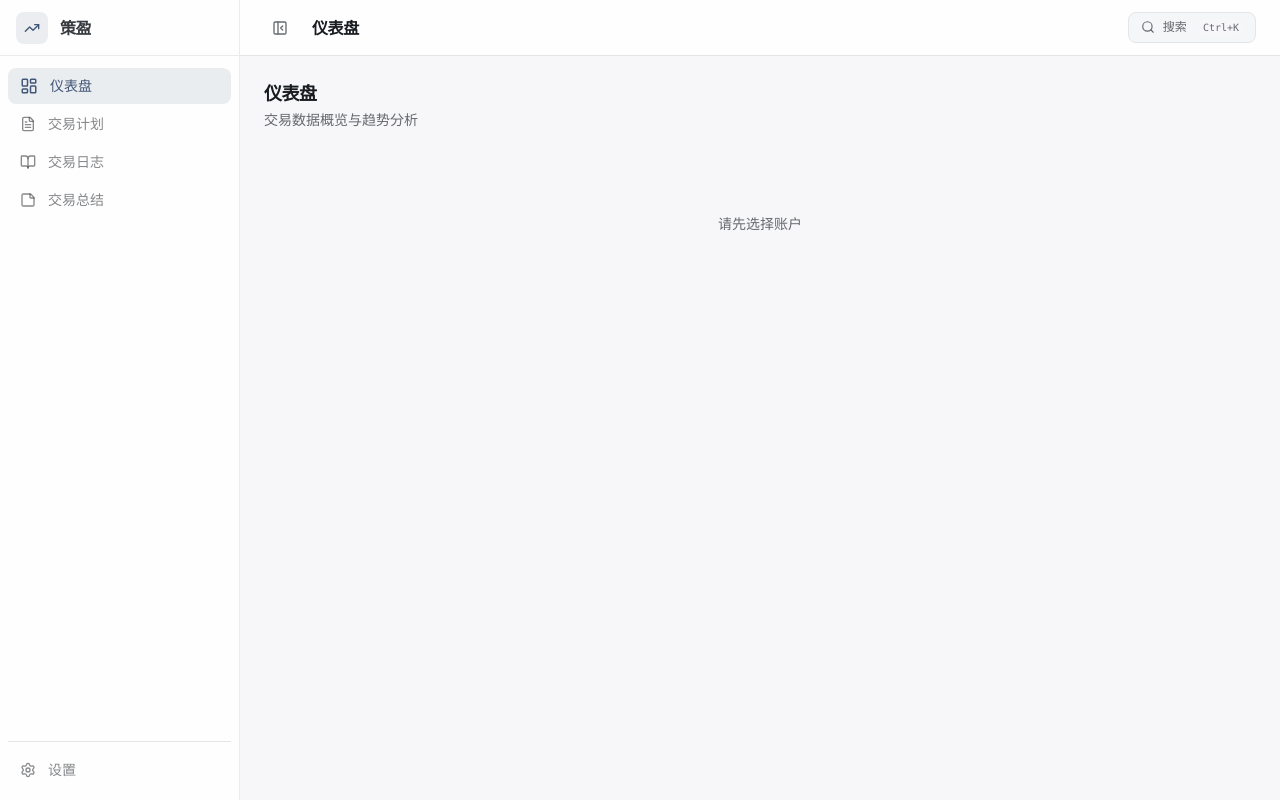
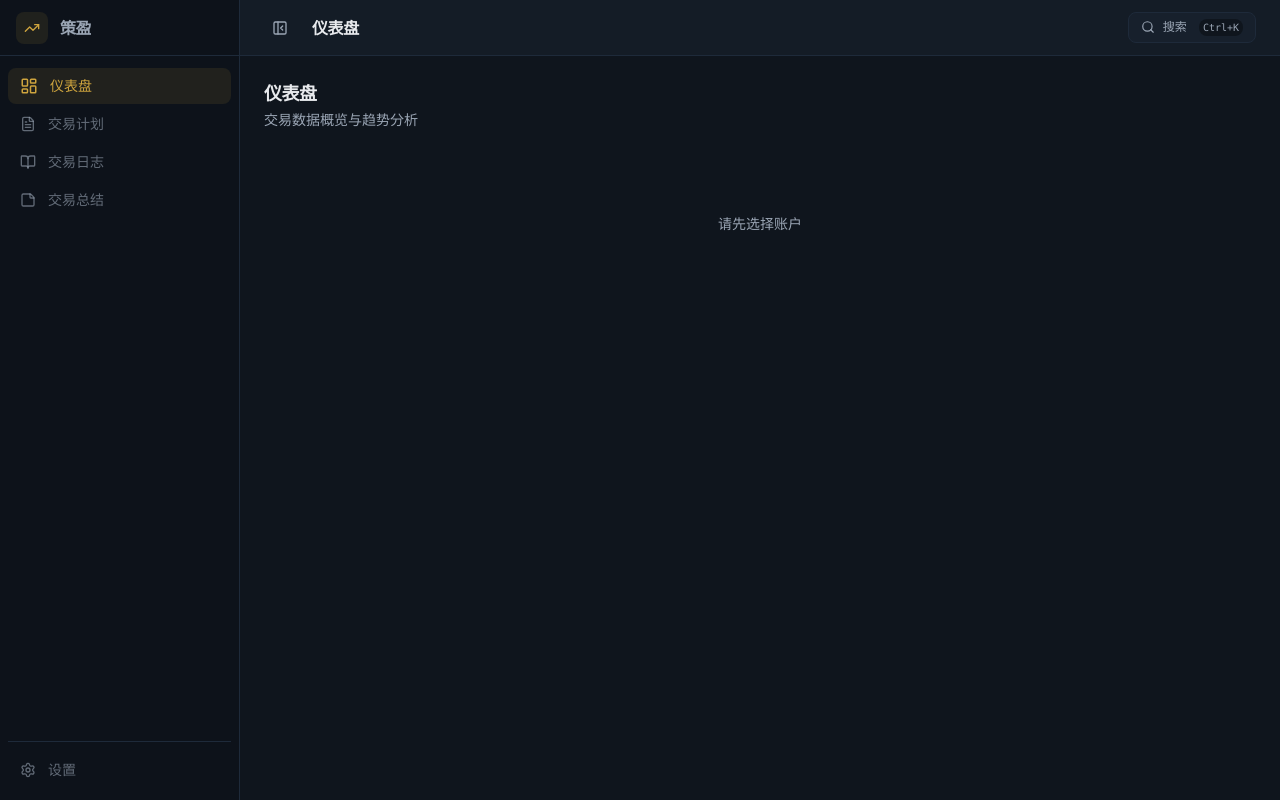
Before and after one commit to Linlx0628/trade-app, a Vue app: page /#/ in a window 1280 px wide. Built offline with nearby package versions, Linux system fonts and the light colour scheme.

Commit message:
feat: Sprint 1 - 暗色交易终端主题
- CSS 主题变量替换为深海军蓝暗色配色方案 (#0f151d)
- Chart.js 图表适配暗色背景
- 窗口背景色设置为暗色避免启动闪白
- 盈利绿(#22bc53)、亏损红(#e03f3c)、强调金(#cea43e)

```diff
--- a/src-tauri/tauri.conf.json
+++ b/src-tauri/tauri.conf.json
@@ -17,7 +17,8 @@
         "height": 800,
         "minWidth": 960,
         "minHeight": 600,
-        "center": true
+        "center": true,
+        "backgroundColor": "#0f151d"
       }
     ],
     "security": {
--- a/src/assets/css/main.css
+++ b/src/assets/css/main.css
@@ -1,41 +1,39 @@
 @import "tailwindcss";
 
 @theme {
-  /* Soft Modern Business Light Theme */
-  --color-background: oklch(0.977 0.002 260);
-  --color-foreground: oklch(0.22 0.01 260);
-  --color-card: oklch(0.998 0 0);
-  --color-card-foreground: oklch(0.22 0.01 260);
-  --color-popover: oklch(0.998 0 0);
-  --color-popover-foreground: oklch(0.22 0.01 260);
-  --color-primary: oklch(0.45 0.06 260);
-  --color-primary-foreground: oklch(0.98 0 0);
-  --color-secondary: oklch(0.955 0.005 260);
-  --color-secondary-foreground: oklch(0.30 0.01 260);
-  --color-muted: oklch(0.955 0.005 260);
-  --color-muted-foreground: oklch(0.52 0.01 260);
-  --color-accent: oklch(0.955 0.005 260);
-  --color-accent-foreground: oklch(0.30 0.01 260);
-  --color-destructive: oklch(0.55 0.2 25);
-  --color-destructive-foreground: oklch(0.98 0 0);
-  --color-border: oklch(0.92 0.003 260);
-  --color-input: oklch(0.92 0.003 260);
-  --color-ring: oklch(0.45 0.06 260);
+  /* Trading Terminal Dark Theme */
+  --color-background: #0f151d;
+  --color-foreground: #e8eaed;
+  --color-card: #141c26;
+  --color-card-foreground: #e8eaed;
+  --color-popover: #141c26;
+  --color-popover-foreground: #e8eaed;
+  --color-primary: #cea43e;
+  --color-primary-foreground: #0f151d;
+  --color-secondary: #1a2433;
+  --color-secondary-foreground: #e8eaed;
+  --color-muted: #1a2433;
+  --color-muted-foreground: #9aa5b4;
+  --color-accent: #1a2433;
+  --color-accent-foreground: #e8eaed;
+  --color-destructive: #e03f3c;
+  --color-destructive-foreground: #ffffff;
+  --color-border: #1e2a3a;
+  --color-input: #1e2a3a;
+  --color-ring: #cea43e;
   --radius: 0.5rem;
 
-  /* Trading system - soft & clear */
-  --color-profit: oklch(0.62 0.16 155);
-  --color-profit-foreground: oklch(0.98 0 0);
-  --color-loss: oklch(0.58 0.18 22);
-  --color-loss-foreground: oklch(0.98 0 0);
-  --color-warning: oklch(0.72 0.14 75);
-  --color-warning-foreground: oklch(0.25 0.03 75);
+  --color-profit: #22bc53;
+  --color-profit-foreground: #ffffff;
+  --color-loss: #e03f3c;
+  --color-loss-foreground: #ffffff;
+  --color-warning: #e8a735;
+  --color-warning-foreground: #0f151d;
 
-  /* Sidebar - clean white with subtle warmth */
-  --color-sidebar: oklch(0.998 0 0);
-  --color-sidebar-foreground: oklch(0.35 0.01 260);
-  --color-sidebar-accent: oklch(0.96 0.006 260);
-  --color-sidebar-border: oklch(0.94 0.003 260);
+  --color-sidebar: #0d121a;
+  --color-sidebar-foreground: #9aa5b4;
+  --color-sidebar-accent: #1a2433;
+  --color-sidebar-border: #1e2a3a;
 }
 
 @layer base {
@@ -79,7 +77,7 @@
     }
     strong {
       font-weight: 600;
-      color: var(--color-foreground);
+      color: var(--color-primary);
     }
     em {
       font-style: italic;
--- a/src/views/dashboard/DashboardView.vue
+++ b/src/views/dashboard/DashboardView.vue
@@ -39,20 +39,30 @@ watch(() => accountStore.currentAccount, (acc) => { if (acc) dashboardStore.fetc
 
 function fmt(v: number) { return new Intl.NumberFormat('zh-CN', { minimumFractionDigits: 0, maximumFractionDigits: 0 }).format(v) }
 
+const chartTextColor = '#9aa5b4'
+const chartGridColor = 'rgba(30,42,58,0.8)'
+const profitColor = 'rgba(34,188,83,0.7)'
+const lossColor = 'rgba(224,63,60,0.7)'
+
 const pnlChartOptions = computed(() => ({
   responsive: true,
   maintainAspectRatio: false,
   plugins: {
     legend: { display: false },
     tooltip: {
+      backgroundColor: '#141c26',
+      titleColor: '#e8eaed',
+      bodyColor: '#e8eaed',
+      borderColor: '#1e2a3a',
+      borderWidth: 1,
       callbacks: {
         label: (ctx: any) => `盈亏: ${ctx.parsed.y >= 0 ? '+' : ''}${ctx.parsed.y.toFixed(0)}`,
       },
     },
   },
   scales: {
-    x: { grid: { display: false }, ticks: { font: { size: 10 }, maxRotation: 0, maxTicksLimit: 10 } },
-    y: { grid: { color: 'rgba(0,0,0,0.05)' }, ticks: { font: { size: 10 }, callback: (v: any) => v.toFixed(0) } },
+    x: { grid: { display: false }, ticks: { font: { size: 10 }, color: chartTextColor, maxRotation: 0, maxTicksLimit: 10 } },
+    y: { grid: { color: chartGridColor }, ticks: { font: { size: 10 }, color: chartTextColor, callback: (v: any) => v.toFixed(0) } },
   },
 }))
 
@@ -60,7 +70,7 @@ const pnlChartData = computed(() => ({
   labels: pnlTrend.value.map(t => t.date.slice(5)),
   datasets: [{
     data: pnlTrend.value.map(t => t.pnl),
-    backgroundColor: pnlTrend.value.map(t => t.pnl >= 0 ? 'rgba(34,197,94,0.6)' : 'rgba(239,68,68,0.6)'),
+    backgroundColor: pnlTrend.value.map(t => t.pnl >= 0 ? profitColor : lossColor),
     borderRadius: 3,
     barPercentage: 0.7,
   }],
@@ -70,10 +80,10 @@ const symbolChartOptions = computed(() => ({
   responsive: true,
   maintainAspectRatio: false,
   indexAxis: 'y' as const,
-  plugins: { legend: { display: false } },
+  plugins: { legend: { display: false }, tooltip: { backgroundColor: '#141c26', titleColor: '#e8eaed', bodyColor: '#e8eaed', borderColor: '#1e2a3a', borderWidth: 1 } },
   scales: {
-    x: { grid: { color: 'rgba(0,0,0,0.05)' }, ticks: { font: { size: 10 }, callback: (v: any) => v.toFixed(0) } },
-    y: { grid: { display: false }, ticks: { font: { size: 11 } } },
+    x: { grid: { color: chartGridColor }, ticks: { font: { size: 10 }, color: chartTextColor, callback: (v: any) => v.toFixed(0) } },
+    y: { grid: { display: false }, ticks: { font: { size: 11 }, color: chartTextColor } },
   },
 }))
 
@@ -81,7 +91,7 @@ const symbolChartData = computed(() => ({
   labels: symbolPnl.value.slice(0, 8).map(s => s.symbol),
   datasets: [{
     data: symbolPnl.value.slice(0, 8).map(s => s.total_pnl),
-    backgroundColor: symbolPnl.value.slice(0, 8).map(s => s.total_pnl >= 0 ? 'rgba(34,197,94,0.7)' : 'rgba(239,68,68,0.7)'),
+    backgroundColor: symbolPnl.value.slice(0, 8).map(s => s.total_pnl >= 0 ? profitColor : lossColor),
     borderRadius: 3,
     barPercentage: 0.6,
   }],
```
